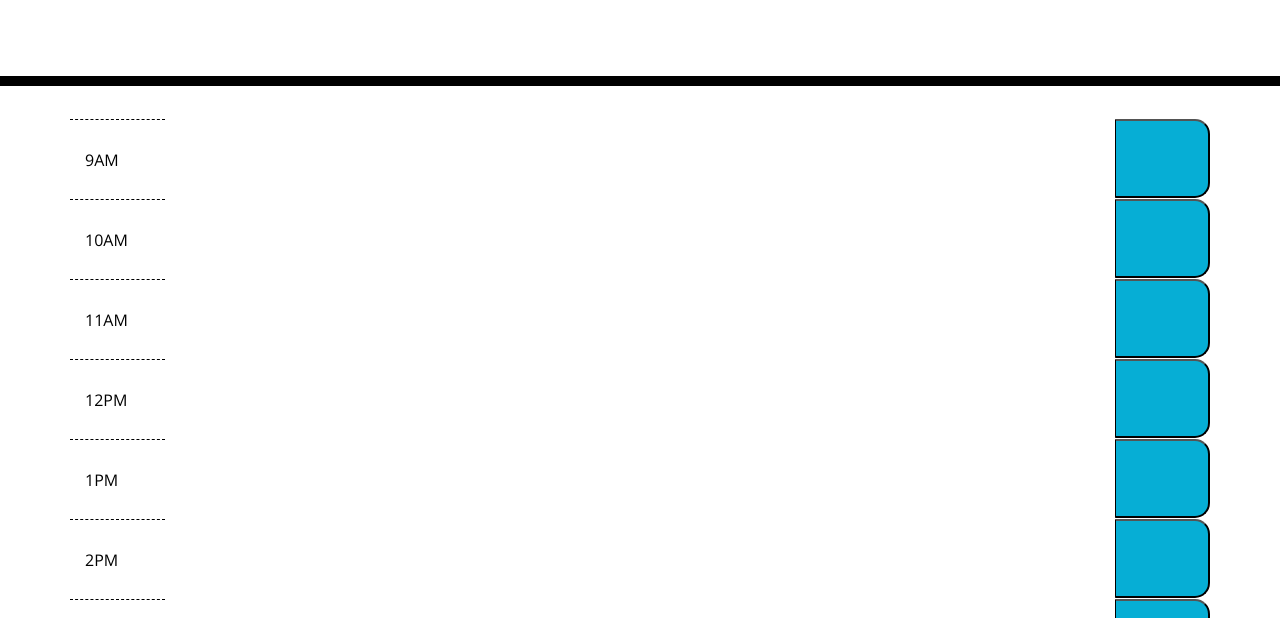
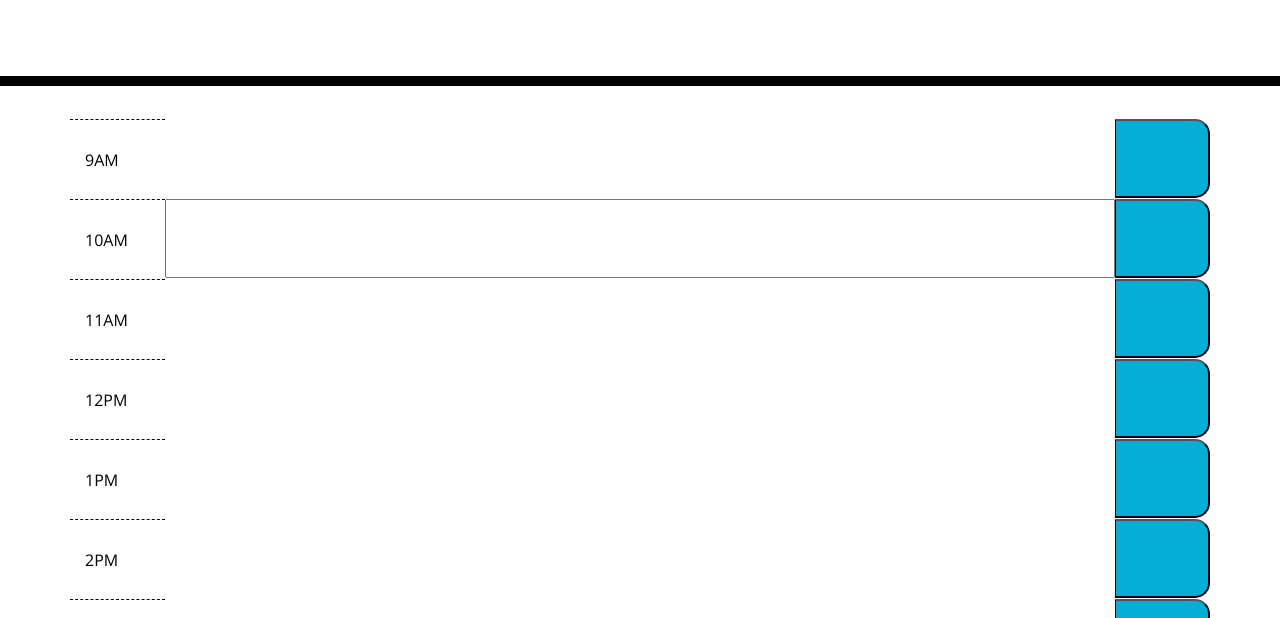
Before and after one commit to blairyoung15/Wrk_scheduler_ch5, a plain HTML site: page index.html in a window 1280 px wide. Shown: the part 182-800 px from the top of the page. Drawn offline with nearby package versions, Linux system fonts and the light colour scheme.

Commit message:
linked js file

```diff
--- a/index.html
+++ b/index.html
@@ -38,7 +38,7 @@
       <div class="col-1 hour">
         10AM
       </div>
-      <div class="col-10 task"></div>
+      <input class="col-10 task"></input>
       <button class="col-1 saveBtn d-flex justify-content-center">
         <span class="oi oi-lock-locked"></span>
       </button>
@@ -132,6 +132,7 @@
 
   <script src="https://code.jquery.com/jquery-3.4.1.min.js"></script>
   <script src="https://cdnjs.cloudflare.com/ajax/libs/moment.js/2.24.0/moment.min.js"></script>
+  <script src="/assets/js/script.js"></script>
 </body>
 
 </html>
```
